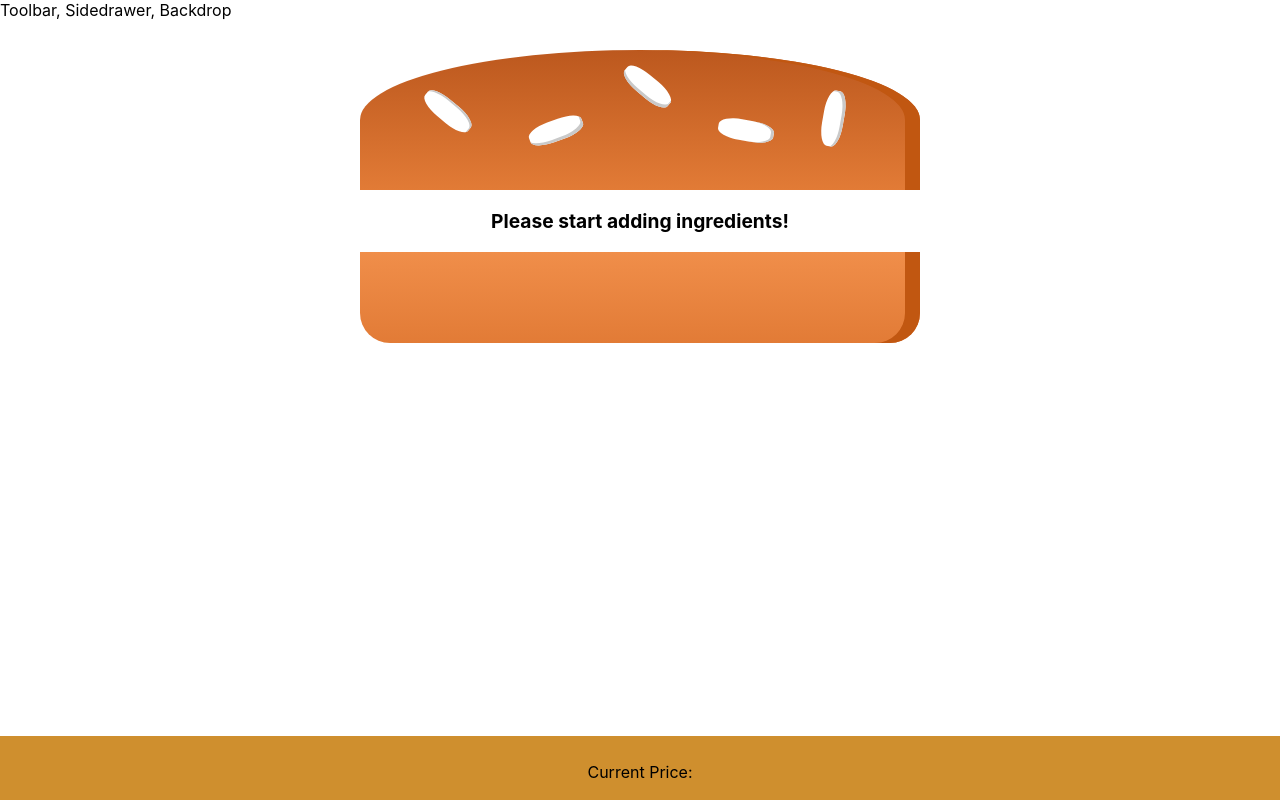
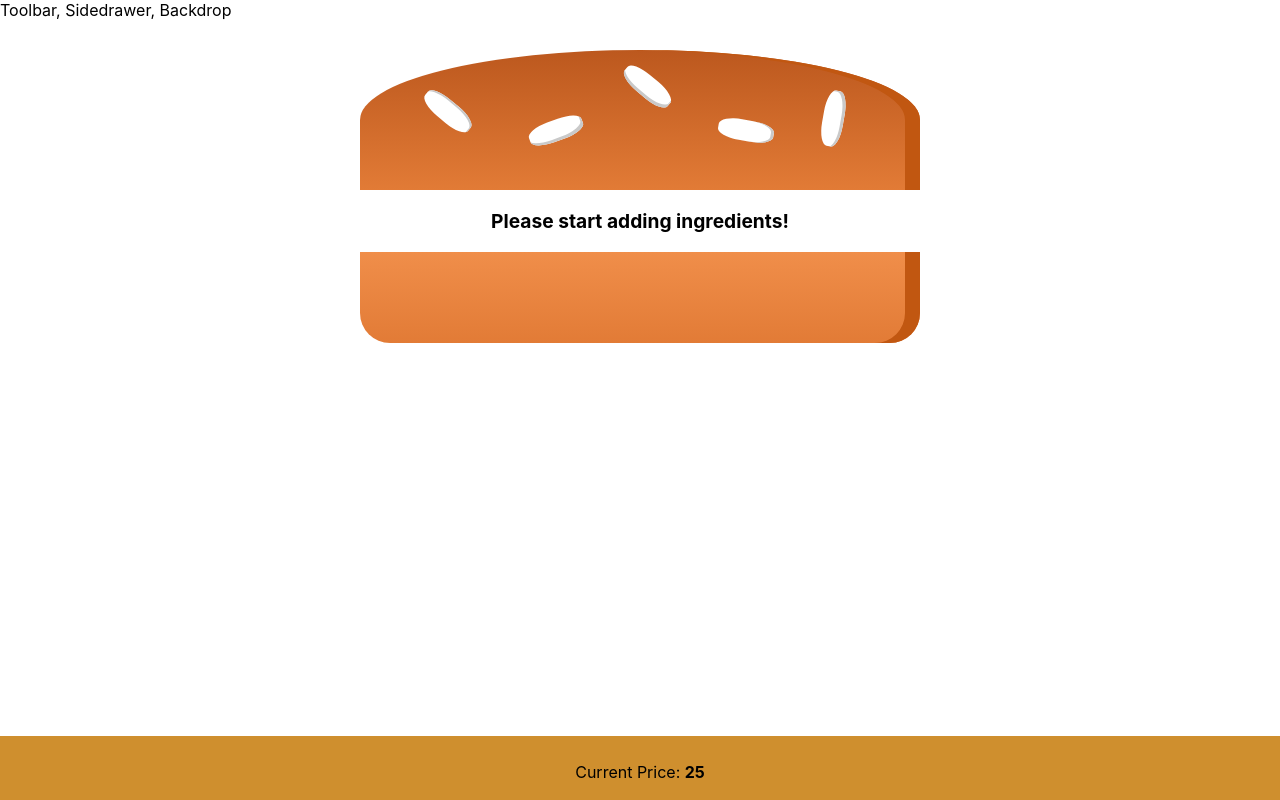
Before and after one commit to MOray-18/my-burger, a React (Create React App) app: page / in a window 1280 px wide. Shown: the top 800 px of the page. Built offline with nearby package versions, Linux system fonts and the light colour scheme.

Commit message:
add price property to controls component

```diff
--- a/src/containers/BurgerBuilder/BurgerBuilder.js
+++ b/src/containers/BurgerBuilder/BurgerBuilder.js
@@ -61,6 +61,7 @@ class BurgerBuilder extends Component {
           addIngredient={this.addIngredientHandler.bind(this)}
           removeIngredient={this.removeIngredientHandler.bind(this)}
           disabled={disabledInfo}
+          price={this.state.totalPrice}
         />
       </Aux>
     );
```
